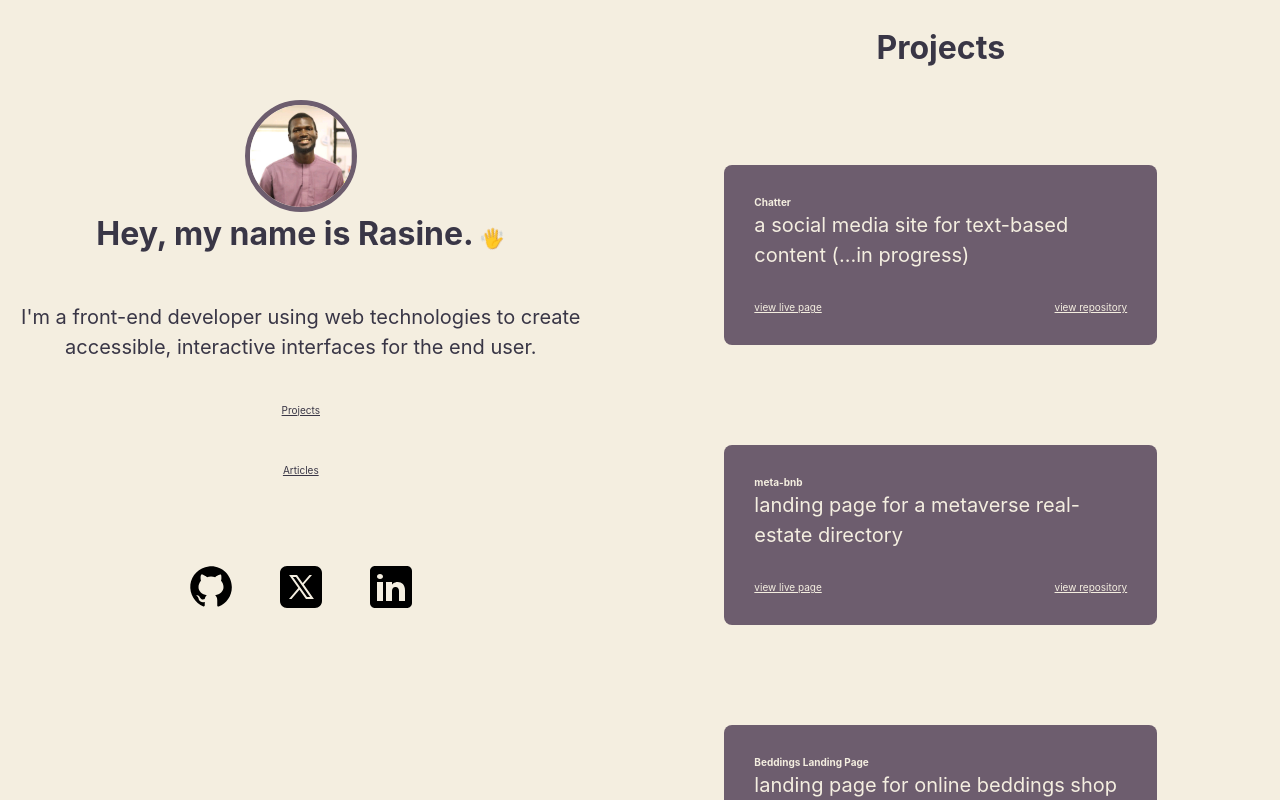
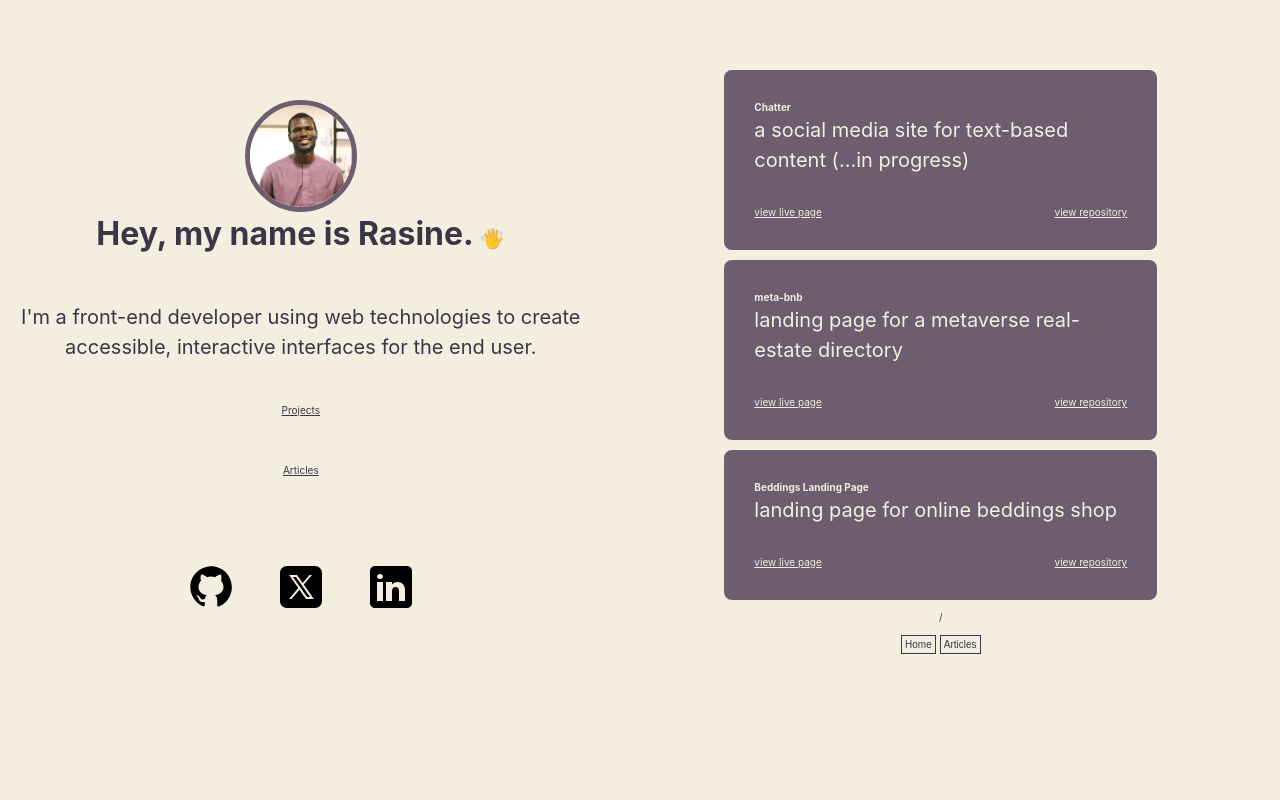
Before and after one commit to eyesaidyo/rasine-portfolio, a React (Vite) app: page / in a window 1280 px wide. Built offline with nearby package versions, Linux system fonts and the light colour scheme.

Commit message:
projectItems animated

```diff
--- a/src/components/ProjectItem/ProjectItemStyles.jsx
+++ b/src/components/ProjectItem/ProjectItemStyles.jsx
@@ -4,7 +4,7 @@ export const ProjectItemWrap = styled.div`
   width: 70%;
   background-color: #6D5D6E;
   padding: 30px;
-  margin-top: 50px;
+  transition: transform 0.3s ease-in-out;
   border-radius: 8px;
   & h3, p{
     color: #F4EEE0;
@@ -20,5 +20,9 @@ export const ProjectItemWrap = styled.div`
   }
   :hover{
     background-color: #4F4557;
+    transition: transform 0.3s ease-in-out;
+    transform: scale(1.13) ;
+
   }
+
 `
--- a/src/components/Projects/Projects.jsx
+++ b/src/components/Projects/Projects.jsx
@@ -2,10 +2,11 @@ import ProjectItem from "../ProjectItem/ProjectItem"
 import { MainProjectsWrapper } from "./ProjectsStyles"
 import { ProjectsPageIntroWrap } from "../../routes/ProjectsRoute/ProjectsPageStyles"
 import { Link } from 'react-router-dom'
+import { motion } from "framer-motion"
+
 const Projects = () => {
   return (
     <MainProjectsWrapper>
-      <h1>Projects</h1>
       <ProjectItem title={'Chatter'} summary='a social media site for text-based content (...in progress)' repo='https://github.com/eyesaidyo/rasine-chatter' live='https://rasine-chatter.netlify.app/' />
       {/* <ProjectItem title={'to-do vue'}
         summary='basic to-do list app in vue'
@@ -23,7 +24,7 @@ const Projects = () => {
         repo='https://github.com/eyesaidyo/stage2'
         live='https://hng2-rasine.netlify.app/'
 
-      />
+      />/
       <ProjectsPageIntroWrap>
         <Link to='/'><button>Home</button></Link>
         <Link to='/articles'><button>Articles</button></Link>
--- a/src/components/Projects/ProjectsStyles.jsx
+++ b/src/components/Projects/ProjectsStyles.jsx
@@ -4,7 +4,7 @@ display: flex;
 flex-direction:column;
 align-items: center;
 /* justify-content: space-between; */
-gap: 50px;
+gap: 20px;
 overflow-y:auto;
 scrollbar-width: 3000px;
 padding: 30px;
@@ -26,10 +26,10 @@ display: flex;
 flex-direction:column;
 align-items: center;
 /* justify-content: space-between; */
-gap: 50px;
+gap: 10px;
 overflow-y:auto;
 scrollbar-width: 3000px;
-padding: 30px;
+padding: 70px 30px;
 height: 100%;
  h1{
   text-align: center;
```
